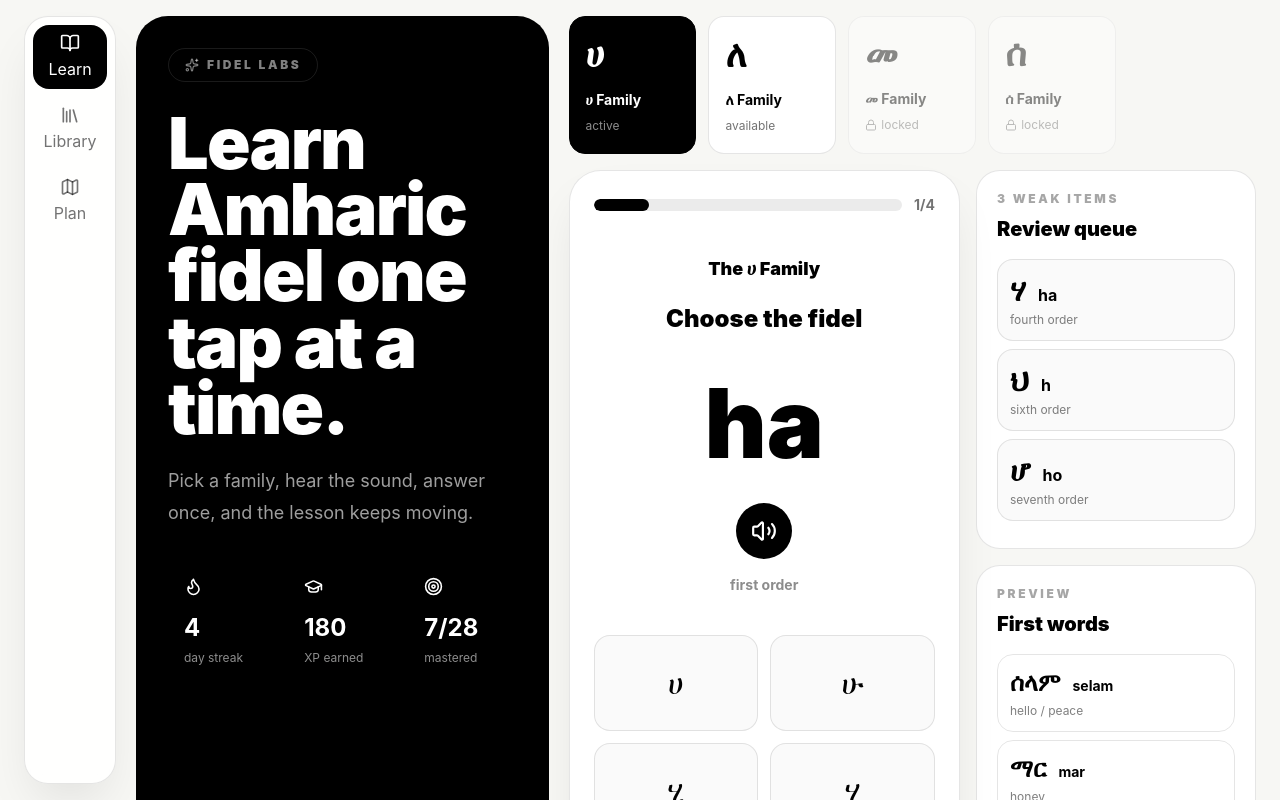
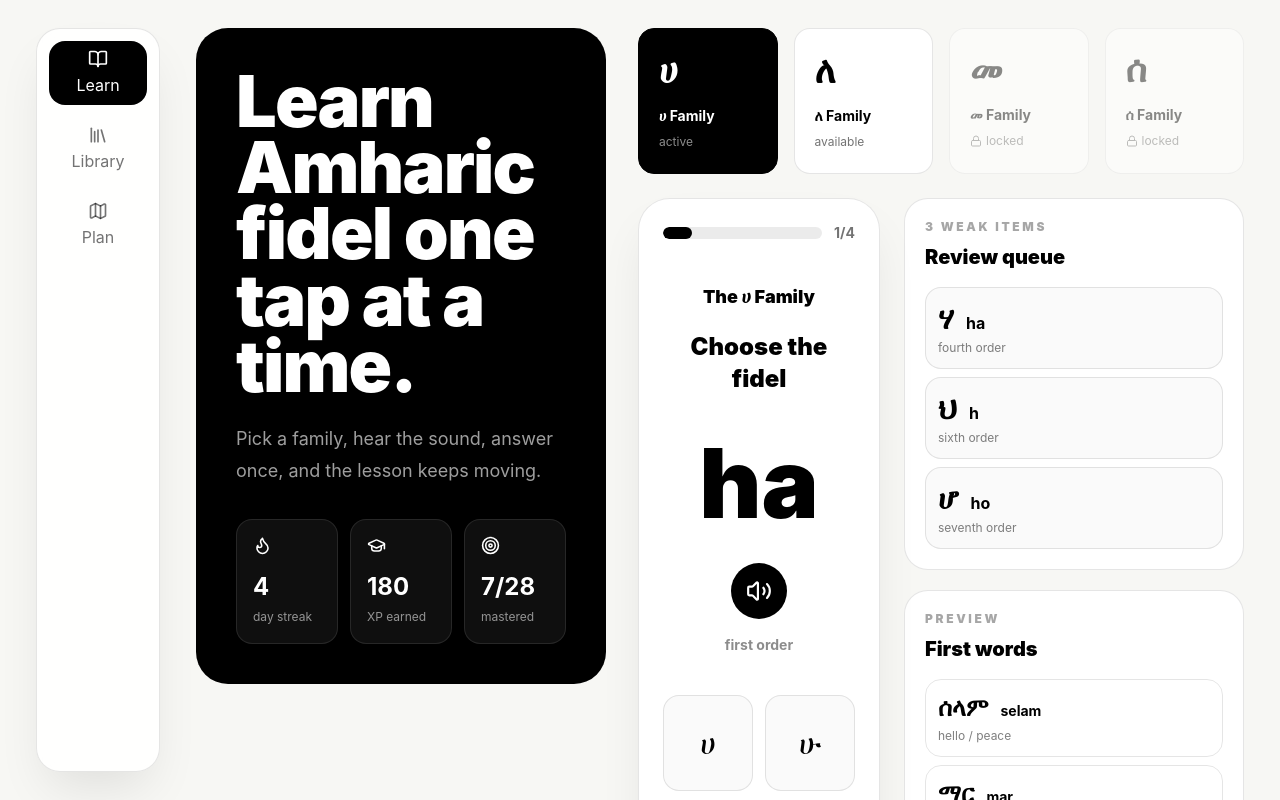
Before and after one commit to smba11/Fidel-Labs, a React (Vite) app: page / in a window 1280 px wide. Shown: the top 800 px of the page. Built offline with nearby package versions, Linux system fonts and the light colour scheme.

Commit message:
Improve desktop layout spacing

```diff
--- a/src/App.tsx
+++ b/src/App.tsx
@@ -1,6 +1,5 @@
 import { useEffect, useMemo, useRef, useState } from "react";
 import {
-  ArrowRight,
   BookOpen,
   Check,
   Flame,
@@ -9,7 +8,6 @@ import {
   Lock,
   Map,
   RotateCcw,
-  Sparkles,
   Target,
   Volume2,
 } from "lucide-react";
@@ -230,8 +228,8 @@ export function App() {
 
   return (
     <main className="min-h-screen bg-[#f7f7f4] text-black">
-      <div className="mx-auto grid min-h-screen max-w-7xl gap-5 px-4 py-4 md:grid-cols-[92px_1fr] md:px-6">
-        <nav className="fixed bottom-4 left-4 right-4 z-40 grid grid-cols-3 gap-2 rounded-[1.5rem] border border-black/10 bg-white/90 p-2 shadow-2xl shadow-black/10 backdrop-blur md:sticky md:left-auto md:right-auto md:top-4 md:bottom-auto md:h-[calc(100vh-2rem)] md:grid-cols-1 md:content-start">
+      <div className="mx-auto grid min-h-screen w-full max-w-[1500px] gap-5 px-4 py-4 md:grid-cols-[108px_minmax(0,1fr)] md:gap-7 md:px-7 md:py-7 xl:grid-cols-[124px_minmax(0,1fr)] xl:gap-9 xl:px-9">
+        <nav className="fixed bottom-4 left-4 right-4 z-40 grid grid-cols-3 gap-2 rounded-[1.5rem] border border-black/10 bg-white/90 p-2 shadow-2xl shadow-black/10 backdrop-blur md:sticky md:left-auto md:right-auto md:top-7 md:bottom-auto md:h-[calc(100vh-3.5rem)] md:grid-cols-1 md:content-start md:gap-3 md:p-3">
           <NavButton active={view === "learn"} icon={<BookOpen size={20} />} label="Learn" onClick={() => setView("learn")} />
           <NavButton active={view === "library"} icon={<Library size={20} />} label="Library" onClick={() => setView("library")} />
           <NavButton active={view === "roadmap"} icon={<Map size={20} />} label="Plan" onClick={() => setView("roadmap")} />
@@ -239,27 +237,23 @@ export function App() {
 
         {view === "learn" && (
           <section className="grid gap-5 pb-24 md:pb-0">
-            <div className="grid gap-5 lg:grid-cols-[0.75fr_1.25fr]">
-              <div className="rounded-[2rem] bg-black p-6 text-white md:p-8">
-                <p className="inline-flex items-center gap-2 rounded-full border border-white/10 px-4 py-2 text-xs font-black uppercase tracking-[0.22em] text-white/50">
-                  <Sparkles size={14} />
-                  Fidel Labs
-                </p>
-                <h1 className="mt-7 text-5xl font-black leading-[0.92] tracking-tight md:text-7xl">
+            <div className="grid gap-5 lg:grid-cols-[360px_minmax(0,1fr)] lg:items-start xl:grid-cols-[410px_minmax(0,1fr)] xl:gap-8">
+              <div className="rounded-[2rem] bg-black p-6 text-white md:p-8 lg:sticky lg:top-7 xl:p-10">
+                <h1 className="text-5xl font-black leading-[0.92] tracking-tight md:text-6xl xl:text-7xl">
                   Learn Amharic fidel one tap at a time.
                 </h1>
                 <p className="mt-6 max-w-xl text-lg leading-8 text-white/62">
                   Pick a family, hear the sound, answer once, and the lesson keeps moving.
                 </p>
-                <div className="mt-8 grid grid-cols-3 gap-3">
+                <div className="mt-8 grid grid-cols-3 gap-3 lg:grid-cols-1 xl:grid-cols-3">
                   <Metric icon={<Flame size={19} />} label="day streak" value={streak} dark />
                   <Metric icon={<GraduationCap size={19} />} label="XP earned" value={xp} dark />
                   <Metric icon={<Target size={19} />} label="mastered" value={`${masteredCount}/${allItems.length}`} dark />
                 </div>
               </div>
 
-              <div className="grid gap-4">
-          <div className="grid gap-3 sm:grid-cols-5">
+              <div className="grid gap-5 xl:gap-6">
+          <div className="grid gap-3 sm:grid-cols-2 lg:grid-cols-4 xl:gap-4">
             {lessons.map((lesson) => {
               const locked = lesson.state === "locked";
               const active = activeLesson.id === lesson.id;
@@ -268,7 +262,7 @@ export function App() {
                   key={lesson.id}
                   onClick={() => chooseLesson(lesson)}
                   className={[
-                    "rounded-2xl border p-4 text-left transition",
+                    "rounded-2xl border p-4 text-left transition xl:p-5",
                     active ? "border-black bg-black text-white" : "border-black/10 bg-white hover:-translate-y-0.5",
                     locked ? "cursor-not-allowed opacity-45 hover:translate-y-0" : "",
                   ].join(" ")}
@@ -284,7 +278,7 @@ export function App() {
             })}
           </div>
 
-          <div className="grid gap-4 lg:grid-cols-[1fr_280px]">
+          <div className="grid gap-5 lg:grid-cols-[minmax(0,1fr)_300px] xl:grid-cols-[minmax(0,1fr)_340px] xl:gap-6">
             <LessonRunner
               activeExercise={activeExercise}
               activeItem={activeItem}
@@ -299,7 +293,7 @@ export function App() {
               selected={selected}
             />
 
-            <aside className="grid gap-4">
+            <aside className="grid content-start gap-4 xl:gap-5">
               <Panel title="Review queue" eyebrow={`${reviewQueue.length} weak items`}>
                 <div className="grid gap-2">
                   {reviewQueue.slice(0, 4).map((id) => {
@@ -335,7 +329,7 @@ export function App() {
         )}
 
         {view === "library" && (
-          <section className="rounded-[2rem] bg-white p-5 pb-24 md:p-8 md:pb-8">
+          <section className="min-h-[calc(100vh-3.5rem)] rounded-[2rem] bg-white p-5 pb-24 md:p-8 md:pb-8 xl:p-10">
           <div className="flex flex-col gap-4 md:flex-row md:items-end md:justify-between">
             <div>
               <p className="inline-flex items-center gap-2 text-xs font-black uppercase tracking-[0.3em] text-black/38">
@@ -349,22 +343,22 @@ export function App() {
             </p>
           </div>
 
-          <div className="mt-10 grid gap-4 md:grid-cols-2">
+          <div className="mt-10 grid gap-4 md:grid-cols-2 xl:gap-6">
             {lessons.map((lesson) => (
-              <article key={lesson.id} className="rounded-[1.5rem] border border-black/10 bg-[#f7f7f4] p-5">
-                <div className="mb-5 flex items-center justify-between">
+              <article key={lesson.id} className="rounded-[1.5rem] border border-black/10 bg-[#f7f7f4] p-5 xl:p-6">
+                <div className="mb-5 flex items-start justify-between gap-5">
                   <div>
                     <h3 className="font-[var(--ethiopic)] text-3xl font-black">{lesson.title}</h3>
                     <p className="mt-1 text-sm text-black/55">{lesson.description}</p>
                   </div>
                   {lesson.state === "locked" && <Lock className="text-black/30" size={20} />}
                 </div>
-                <div className="grid grid-cols-7 gap-2">
+                <div className="grid grid-cols-7 gap-2 xl:gap-3">
                   {lesson.items.map((item) => (
                     <button
                       key={item.id}
                       onClick={() => speak(item.sound)}
-                      className="rounded-2xl border border-black/10 bg-white p-3 text-center transition hover:border-black"
+                      className="rounded-2xl border border-black/10 bg-white p-3 text-center transition hover:border-black xl:min-h-24 xl:p-4"
                     >
                       <span className="block font-[var(--ethiopic)] text-3xl font-black">{item.fidel}</span>
                       <span className="mt-1 block text-xs font-bold text-black/45">{item.sound}</span>
@@ -378,8 +372,8 @@ export function App() {
         )}
 
         {view === "roadmap" && (
-          <section className="grid content-center rounded-[2rem] bg-black p-6 pb-24 text-white md:p-10 md:pb-10">
-        <div className="grid gap-8 md:grid-cols-[0.8fr_1.2fr]">
+          <section className="grid min-h-[calc(100vh-3.5rem)] content-center rounded-[2rem] bg-black p-6 pb-24 text-white md:p-10 md:pb-10 xl:p-14">
+        <div className="mx-auto grid w-full max-w-6xl gap-8 md:grid-cols-[0.8fr_1.2fr] xl:gap-12">
           <div>
             <p className="text-xs font-black uppercase tracking-[0.3em] text-white/38">what comes next</p>
             <h2 className="mt-4 text-4xl font-black tracking-tight md:text-6xl">Enough shape to build from.</h2>
@@ -478,7 +472,7 @@ function Metric({
   value: number | string;
 }) {
   return (
-    <div className={["rounded-2xl p-4", dark ? "bg-black text-white" : "border border-black/10 bg-white"].join(" ")}>
+    <div className={["rounded-2xl p-4", dark ? "border border-white/10 bg-white/6 text-white" : "border border-black/10 bg-white"].join(" ")}>
       {icon}
       <strong className="mt-4 block text-2xl">{value}</strong>
       <span className={["text-xs", dark ? "text-white/55" : "text-black/55"].join(" ")}>{label}</span>
--- a/src/styles.css
+++ b/src/styles.css
@@ -8,6 +8,7 @@
 }
 
 :root {
+  --ethiopic: "Noto Sans Ethiopic", Inter, ui-sans-serif, system-ui, sans-serif;
   color-scheme: light;
   font-family:
     Inter, ui-sans-serif, system-ui, -apple-system, BlinkMacSystemFont, "Segoe UI", sans-serif;
```
